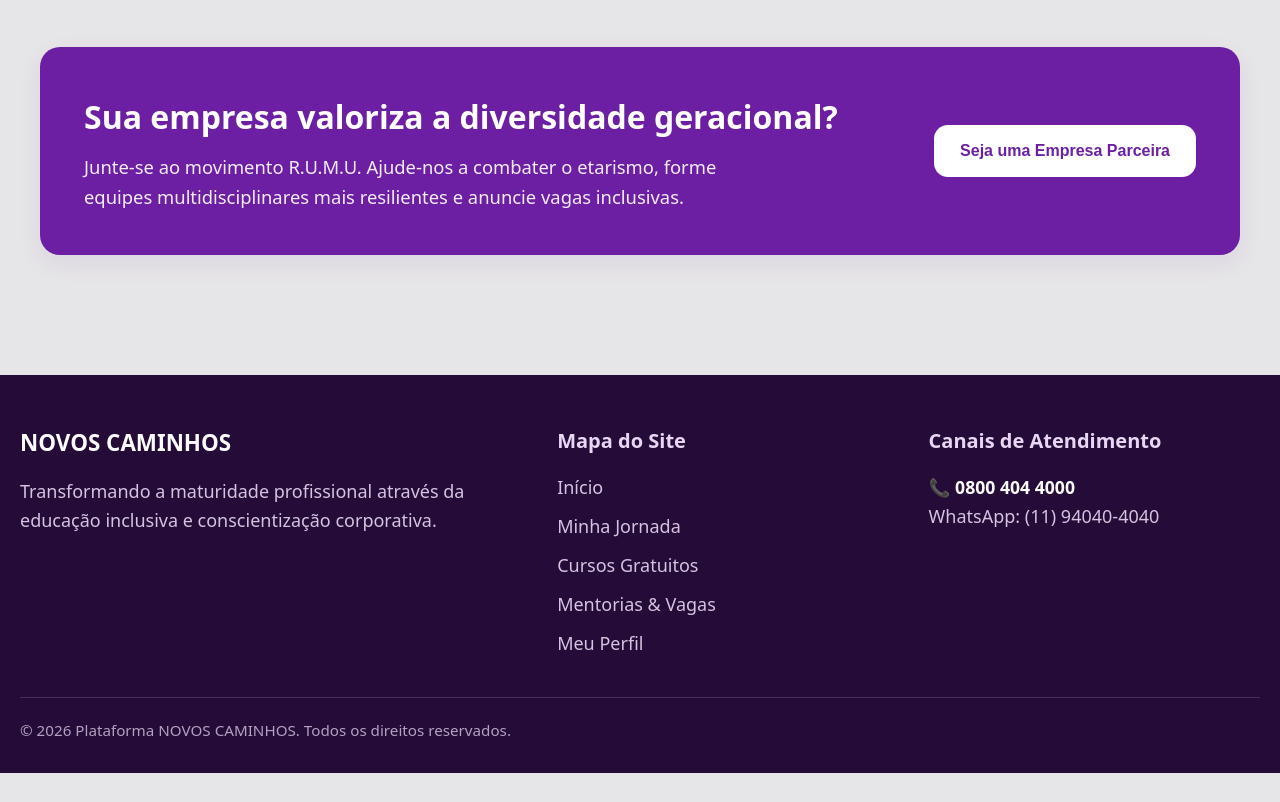
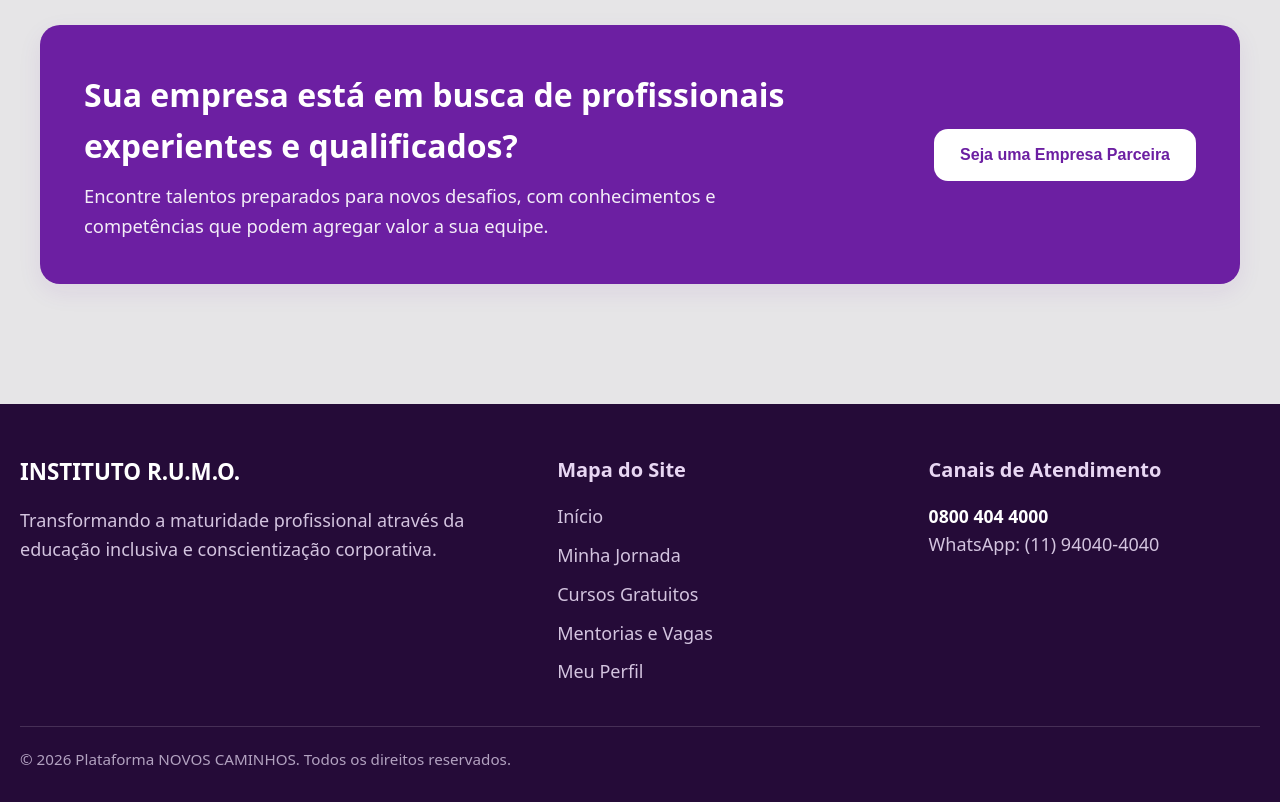
Before and after one commit to adriegomes/Instituto-RUMO, a plain HTML site: page index.html in a window 1280 px wide. Shown: the part 1218-2020 px from the top of the page. Before the commit the page ends 1991 px from the top, so only its background shows below. Drawn offline with Linux system fonts and the light colour scheme.

Commit message:
Breves alterações e mudanças de paragráfos

```diff
--- a/index.html
+++ b/index.html
@@ -9,8 +9,10 @@
     <!-- Fontes do Google -->
     <link rel="preconnect" href="https://fonts.googleapis.com">
     <link rel="preconnect" href="https://fonts.gstatic.com" crossorigin>
-    <link href="https://fonts.googleapis.com/css2?family=Open+Sans:ital,wght@0,300..800;1,300..800&display=swap"
+    <link
+        href="https://fonts.googleapis.com/css2?family=Inter:ital,opsz,wght@0,14..32,100..900;1,14..32,100..900&display=swap"
         rel="stylesheet">
+
     <link rel="shortcut icon" href="imagens/imagem1.jpg" type="image/x-icon">
 
     <!-- Folha de Estilos Externa -->
@@ -68,9 +70,8 @@
                     </div>
                     <h2 class="hero-title">Sua experiência abre <span class="highlight">novos caminhos.</span></h2>
                     <p class="hero-text">
-                        A maturidade não é um ponto final, é a sua maior vantagem competitiva.
-                        Oferecemos capacitação prática, mentorias humanizadas e conexão direta com empresas
-                        comprometidas com a inclusão de profissionais acima de 40 anos.
+                        O Instituto R.U.M.O. conecta profissionais experientes a cursos, mentorias e oportunidades de
+                        trabalho, valorizando sua bagagem de vida e habilidades adquiridas ao longo da carreira.
                     </p>
                     <div class="hero-cta-group">
                         <button class="btn btn-primary" onclick="openModal('modalCadastro')"> Quero começar
@@ -153,9 +154,9 @@
 
             <div class="company-banner">
                 <div>
-                    <h3>Sua empresa valoriza a diversidade geracional?</h3>
-                    <p>Junte-se ao movimento R.U.M.U. Ajude-nos a combater o etarismo, forme equipes
-                        multidisciplinares mais resilientes e anuncie vagas inclusivas.</p>
+                    <h3>Sua empresa está em busca de profissionais experientes e qualificados? </h3>
+                    <p>Encontre talentos preparados para novos desafios, com conhecimentos e competências que podem
+                        agregar valor a sua equipe. </p>
                 </div>
                 <button class="btn"
                     onclick="alert('Obrigado pelo interesse! Nossa equipe de parcerias entrará em contato em breve através do e-mail corporativo.')">Seja
@@ -579,7 +580,7 @@
     <footer class="main-footer">
         <div class="footer-container">
             <div class="footer-col">
-                <h4 style="color: #FFFFFF; font-size: 1.4rem;">NOVOS CAMINHOS</h4>
+                <h4 style="color: #FFFFFF; font-size: 1.4rem;"> INSTITUTO R.U.M.O. </h4>
                 <p style="color: #D3C4DF; margin-bottom: 16px;">Transformando a maturidade profissional através da
                     educação inclusiva e conscientização corporativa.</p>
             </div>
@@ -589,13 +590,13 @@
                     <li><a onclick="navigateTo('view-inicio')">Início</a></li>
                     <li><a onclick="navigateTo('view-jornada')">Minha Jornada</a></li>
                     <li><a onclick="navigateTo('view-cursos')">Cursos Gratuitos</a></li>
-                    <li><a onclick="navigateTo('view-mentorias')">Mentorias & Vagas</a></li>
+                    <li><a onclick="navigateTo('view-mentorias')">Mentorias e Vagas</a></li>
                     <li><a onclick="navigateTo('view-perfil')">Meu Perfil</a></li>
                 </ul>
             </div>
             <div class="footer-col">
                 <h4>Canais de Atendimento</h4>
-                <p style="font-size: 1.1rem; color: #FFFFFF; font-weight: 700;">📞 0800 404 4000</p>
+                <p style="font-size: 1.1rem; color: #FFFFFF; font-weight: 700;">0800 404 4000</p>
                 <p style="color: #D3C4DF;">WhatsApp: (11) 94040-4040</p>
             </div>
         </div>
--- a/style.css
+++ b/style.css
@@ -4,7 +4,7 @@
 :root {
     --primary: #6C1FA2;
     /* Roxo oficial */
-    --primary-dark: #501479;
+    --primary-dark: #440e68;
     /* Roxo escuro para hover */
     --secondary: #C72EBF;
     /* Magenta oficial */
```
